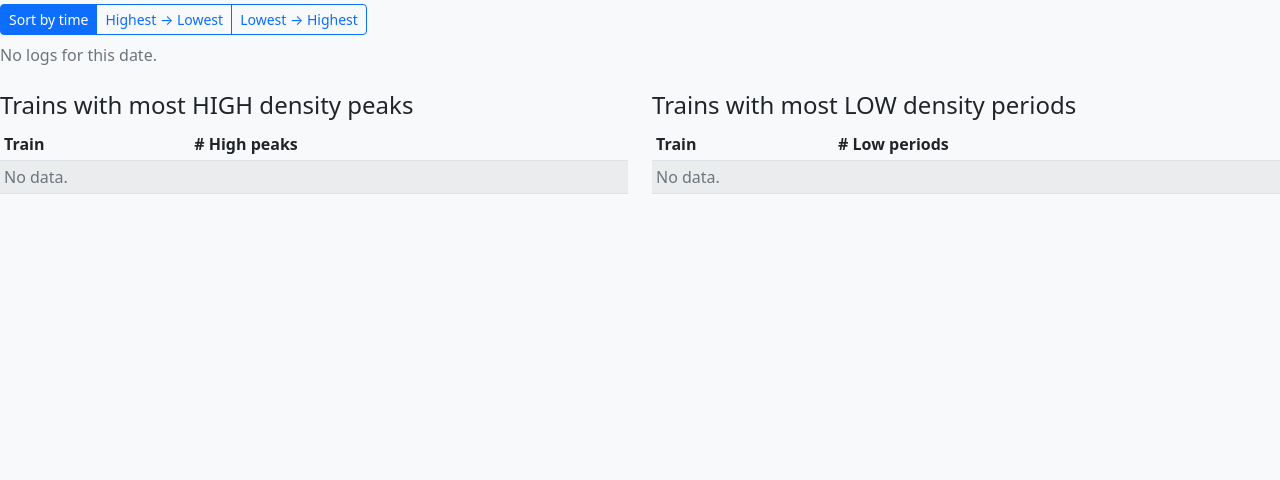
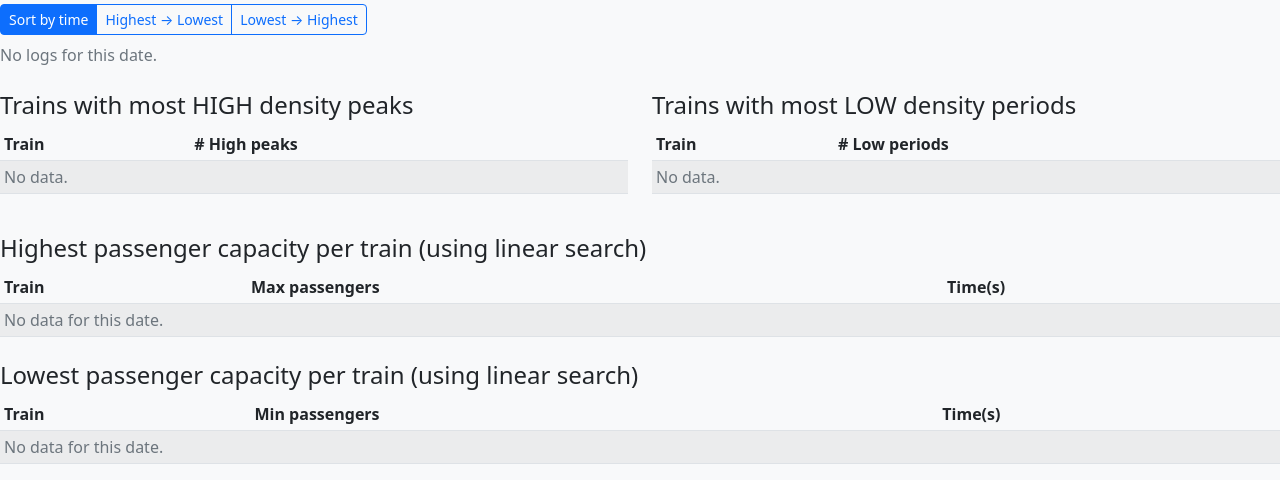
Before and after one commit to SiLanceP/MSYS-30-Final-App, a Django app: page /report/daily/ in a window 1280 px wide. Shown: the part 644-1124 px from the top of the page. Before the commit the page ends 838 px from the top, so only its background shows below. Run offline with Django 5.2, Linux system fonts and the light colour scheme; data comes from the database, SQL or seed files in the repository; both versions use the stored data as it was after the commit; some libraries are stand-ins or nearby versions.

Commit message:
added a hash table for search and changed linear search for daily
hash table is used to search the train and its location on the home page, then linear search is used to search each train's highest and lowest amount of passengers, on what time and what station was it that it got its highest passenger capacity

```diff
--- a/passenger_density/main/templates/passenger_density/daily_report.html
+++ b/passenger_density/main/templates/passenger_density/daily_report.html
@@ -156,6 +156,61 @@
       </div>
     </div>
 
+    <h4 class="mt-4">Highest passenger capacity per train (using linear search)</h4>
+    <table class="table table-sm table-striped align-middle">
+        <thead>
+            <tr>
+            <th>Train</th>
+            <th>Max passengers</th>
+            <th>Time(s)</th>
+            </tr>
+        </thead>
+        <tbody>
+            {% for item in per_train_peaks %}
+            <tr>
+                <td>Train {{ item.train.train_id }}</td>
+                <td>{{ item.max_capacity }}</td>
+                <td>
+                {% for log in item.logs %}
+                    {{ log.timestamp|date:"g:i A" }} ({{ log.station.name }}, {{ log.capacity_level|capfirst }}){% if not forloop.last %}; {% endif %}
+                {% endfor %}
+                </td>
+            </tr>
+            {% empty %}
+            <tr>
+                <td colspan="3" class="text-muted">No data for this date.</td>
+            </tr>
+            {% endfor %}
+        </tbody>
+    </table>
+
+    <h4 class="mt-4">Lowest passenger capacity per train (using linear search)</h4>
+    <table class="table table-sm table-striped align-middle">
+        <thead>
+            <tr>
+            <th>Train</th>
+            <th>Min passengers</th>
+            <th>Time(s)</th>
+            </tr>
+        </thead>
+        <tbody>
+            {% for item in per_train_min_peaks %}
+            <tr>
+                <td>Train {{ item.train.train_id }}</td>
+                <td>{{ item.min_capacity }}</td>
+                <td>
+                {% for log in item.logs %}
+                    {{ log.timestamp|date:"g:i A" }} ({{ log.station.name }}, {{ log.capacity_level|capfirst }}){% if not forloop.last %}; {% endif %}
+                {% endfor %}
+                </td>
+            </tr>
+            {% empty %}
+            <tr>
+                <td colspan="3" class="text-muted">No data for this date.</td>
+            </tr>
+            {% endfor %}
+        </tbody>
+    </table>
     <script src="{% static 'bootstrap/js/bootstrap.bundle.min.js' %}"></script>
   </body>
 </html>
--- a/passenger_density/main/views.py
+++ b/passenger_density/main/views.py
@@ -9,7 +9,7 @@ import datetime
 import numpy as np
 import pandas as pd
 from .models import Account, Station, train as Train, Historicalrecord
-from .data import TrainNode, Queue, merge_sort, merge, linear_search
+from .data import TrainNode, Queue, merge_sort, merge, linear_search, TrainHashTable
 import random
 
 # Create your views here.
@@ -245,7 +245,6 @@ def daily_density_report(request):
 
     trains_by_high = merge_sort(train_stats, lambda s: s["high_count"])
     trains_by_low = merge_sort(train_stats, lambda s: s["low_count"])
-
     context = {
         "target_date": target_date,
         "trains": trains,
@@ -255,9 +254,61 @@ def daily_density_report(request):
         "trains_by_low": trains_by_low,
         "sort_mode": sort_mode,        # <- used by the buttons
     }
+    # --- C1) Highest passenger capacity per train (max peaks, using linear_search) ---
+    per_train_peaks = []
+    for t in trains:
+        t_logs = [log for log in logs if log.train.train_id == t.train_id]
+        if not t_logs:
+            continue
+
+        max_capacity = max(log.passenger_count for log in t_logs)
+
+        def attr_func(log):
+            return str(log.passenger_count)
+
+        max_logs = linear_search(t_logs, str(max_capacity), attr_func)
+        max_logs.sort(key=lambda log: log.timestamp)
+
+        per_train_peaks.append({
+            "train": t,
+            "max_capacity": max_capacity,
+            "logs": max_logs,
+        })
+
+    # --- C2) Lowest passenger capacity per train (min peaks, using linear_search) ---
+    per_train_min_peaks = []
+    for t in trains:
+        t_logs = [log for log in logs if log.train.train_id == t.train_id]
+        if not t_logs:
+            continue
+
+        # exclude 0 if you want only real passenger counts;
+        # change > 0 to >= 0 if you want to include zeros.
+        non_empty_logs = [log for log in t_logs if log.passenger_count > 0]
+        if not non_empty_logs:
+            continue
+
+        min_capacity = min(log.passenger_count for log in non_empty_logs)
+
+        def min_attr_func(log):
+            return str(log.passenger_count)
+
+        min_logs = linear_search(non_empty_logs, str(min_capacity), min_attr_func)
+        min_logs.sort(key=lambda log: log.timestamp)
+
+        per_train_min_peaks.append({
+            "train": t,
+            "min_capacity": min_capacity,
+            "logs": min_logs,
+        })
+
+    context["per_train_peaks"] = per_train_peaks
+    context["per_train_min_peaks"] = per_train_min_peaks
+
     return render(request, "passenger_density/daily_report.html", context)
 
 def daily_density_report_excel(request):
+    # Same inputs as the HTML view
     date_str = request.GET.get("date")
     if date_str:
         try:
@@ -267,23 +318,177 @@ def daily_density_report_excel(request):
     else:
         target_date = timezone.localdate()
 
+    sort_mode = request.GET.get("sort", "time")  # only affects HTML view; here we export all modes
+
     core = _build_daily_report_data(target_date)
+    logs = core["logs"]
     trains = core["trains"]
     rows = core["rows"]
 
-    # Build a DataFrame: index = times, columns = Train N
+    # ---------- 1) Time grid (what you see at the top of the page) ----------
     index = [row["label"] for row in rows]
-    data = {}
+    grid_data = {}
     for col_idx, t in enumerate(trains):
         col_name = f"Train {t.train_id}"
-        data[col_name] = [row["cells"][col_idx] for row in rows]
+        grid_data[col_name] = [row["cells"][col_idx] for row in rows]
+    df_grid = pd.DataFrame(grid_data, index=index)
+    df_grid.index.name = "Time"
 
-    df = pd.DataFrame(data, index=index)
-    df.index.name = "Time"
+    # ---------- 2) Per-train events list (three variants) ----------
+    events_time_rows = []
+    events_high_rows = []
+    events_low_rows = []
 
+    for t in trains:
+        t_logs = [log for log in logs if log.train.train_id == t.train_id]
+        if not t_logs:
+            continue
+
+        # a) time order (as logged)
+        for log in t_logs:
+            events_time_rows.append({
+                "Train": f"Train {t.train_id}",
+                "Time": timezone.localtime(log.timestamp).strftime("%Y-%m-%d %I:%M %p"),
+                "Station": log.station.name,
+                "Passengers": log.passenger_count,
+                "Density": log.capacity_level,
+            })
+
+        # b) sort High -> Low, then capacity (using merge_sort)
+        def key_func(log):
+            level = log.capacity_level.lower()
+            score = DENSITY_SCORE.get(level, 0)
+            return (score, log.passenger_count)
+
+        high_sorted = merge_sort(t_logs, key_func)          # highest score first
+        low_sorted = list(reversed(high_sorted))            # Lowest → Highest
+
+        for log in high_sorted:
+            events_high_rows.append({
+                "Train": f"Train {t.train_id}",
+                "Time": timezone.localtime(log.timestamp).strftime("%Y-%m-%d %I:%M %p"),
+                "Station": log.station.name,
+                "Passengers": log.passenger_count,
+                "Density": log.capacity_level,
+            })
+
+        for log in low_sorted:
+            events_low_rows.append({
+                "Train": f"Train {t.train_id}",
+                "Time": timezone.localtime(log.timestamp).strftime("%Y-%m-%d %I:%M %p"),
+                "Station": log.station.name,
+                "Passengers": log.passenger_count,
+                "Density": log.capacity_level,
+            })
+
+    df_events_time = pd.DataFrame(events_time_rows)
+    df_events_high = pd.DataFrame(events_high_rows)
+    df_events_low = pd.DataFrame(events_low_rows)
+
+    # ---------- 3) Rankings by High / Low peaks (separate sheets) ----------
+    stats_rows = []
+    for t in trains:
+        t_logs = [log for log in logs if log.train.train_id == t.train_id]
+        if not t_logs:
+            continue
+        high_count = sum(1 for log in t_logs if log.capacity_level.lower() == "high")
+        low_count = sum(1 for log in t_logs if log.capacity_level.lower() == "low")
+        stats_rows.append({
+            "Train": f"Train {t.train_id}",
+            "High peaks": high_count,
+            "Low periods": low_count,
+        })
+
+    stats_by_high = merge_sort(stats_rows, lambda s: s["High peaks"])
+    stats_by_low = merge_sort(stats_rows, lambda s: s["Low periods"])
+
+    df_rank_high = pd.DataFrame(
+        [{"Train": s["Train"], "High peaks": s["High peaks"]} for s in stats_by_high]
+    )
+    df_rank_low = pd.DataFrame(
+        [{"Train": s["Train"], "Low periods": s["Low periods"]} for s in stats_by_low]
+    )
+
+    # ---------- 4) Peaks per train: Max and Min (using linear_search) ----------
+    peaks_max_rows = []
+    peaks_min_rows = []
+
+    for t in trains:
+        t_logs = [log for log in logs if log.train.train_id == t.train_id]
+        if not t_logs:
+            continue
+
+        # Ignore completely empty logs for min/max if you want only real passenger counts.
+        # If you want to include 0, remove this filter.
+        non_empty_logs = [log for log in t_logs if log.passenger_count > 0]
+        if not non_empty_logs:
+            continue
+
+        # Max capacity
+        max_capacity = max(log.passenger_count for log in non_empty_logs)
+        # Min capacity (lowest nonzero peak)
+        min_capacity = min(log.passenger_count for log in non_empty_logs)
+
+        def attr_func(log):
+            return str(log.passenger_count)
+
+        # Max peaks
+        max_logs = linear_search(non_empty_logs, str(max_capacity), attr_func)
+        max_logs.sort(key=lambda log: log.timestamp)
+
+        max_times_str = "; ".join(
+            f"{timezone.localtime(log.timestamp).strftime('%I:%M %p').lstrip('0')} "
+            f"({log.station.name}, {log.capacity_level})"
+            for log in max_logs
+        )
+
+        peaks_max_rows.append({
+            "Train": f"Train {t.train_id}",
+            "Max passengers": max_capacity,
+            "Time(s)": max_times_str,
+        })
+
+        # Min peaks
+        min_logs = linear_search(non_empty_logs, str(min_capacity), attr_func)
+        min_logs.sort(key=lambda log: log.timestamp)
+
+        min_times_str = "; ".join(
+            f"{timezone.localtime(log.timestamp).strftime('%I:%M %p').lstrip('0')} "
+            f"({log.station.name}, {log.capacity_level})"
+            for log in min_logs
+        )
+
+        peaks_min_rows.append({
+            "Train": f"Train {t.train_id}",
+            "Min passengers": min_capacity,
+            "Time(s)": min_times_str,
+        })
+
+    df_peaks_max = pd.DataFrame(peaks_max_rows)
+    df_peaks_min = pd.DataFrame(peaks_min_rows)
+
+    # ---------- Write all to a single Excel file ----------
     output = BytesIO()
-    with pd.ExcelWriter(output, engine="xlsxwriter") as writer:
-        df.to_excel(writer, sheet_name="DailyDensity")
+    with pd.ExcelWriter(output) as writer:
+        df_grid.to_excel(writer, sheet_name="Grid")
+
+        if not df_events_time.empty:
+            df_events_time.to_excel(writer, sheet_name="EventsTime", index=False)
+        if not df_events_high.empty:
+            df_events_high.to_excel(writer, sheet_name="EventsHighToLow", index=False)
+        if not df_events_low.empty:
+            df_events_low.to_excel(writer, sheet_name="EventsLowToHigh", index=False)
+
+        if not df_rank_high.empty:
+            df_rank_high.to_excel(writer, sheet_name="RankHigh", index=False)
+        if not df_rank_low.empty:
+            df_rank_low.to_excel(writer, sheet_name="RankLow", index=False)
+
+        if not df_peaks_max.empty:
+            df_peaks_max.to_excel(writer, sheet_name="PeaksMax", index=False)
+        if not df_peaks_min.empty:
+            df_peaks_min.to_excel(writer, sheet_name="PeaksMin", index=False)
+
     output.seek(0)
 
     filename = f"density_{target_date}.xlsx"
@@ -291,7 +496,7 @@ def daily_density_report_excel(request):
         output.read(),
         content_type="application/vnd.openxmlformats-officedocument.spreadsheetml.sheet",
     )
-    resp["Content-Disposition"] = f'attachment; filename="{filename}"'
+    resp["Content-Disposition"] = f'attachment; filename=\"{filename}\"'
     return resp
 
 @require_POST
@@ -342,68 +547,47 @@ def clear_daily_report(request):
     # Redirect back to the report page for that same date
     return redirect(f"{reverse('daily_density_report')}?date={target_date.isoformat()}")
 
-def simulate_queue(request):
-    if request.method == 'POST':
-        station_name = request.POST.get('station')
-        station = get_object_or_404(Station, name=station_name)
-
-        # Initialize Queue
-        train_queue = Queue()
-
-        # Enqueue trains currently at the station
-        trains_at_station = Train.objects.filter(current_station=station).order_by('last_updated')
-        for train in trains_at_station:
-            train_queue.push(train.train_id)
-
-        # Dequeue trains to simulate processing
-        processed_trains = []
-        while not train_queue.is_empty():
-            train_id = train_queue.pop()
-            processed_trains.append(train_id)
-
-        context = {
-            'station': station,
-            'processed_trains': processed_trains,
-        }
-        return render(request, 'passenger_density/simulation_result.html', context)
-    else:
-        return redirect('home')
-# -- 2. Search Train (Linear Search) ---
 def search_train(request):
     search_result = None
     search_message = None
 
-    # 1. Fetch all trains (needed for the Dropdown AND the Search)
-    all_trains = list(Train.objects.all())
+    # Build hash table of all trains
+    all_trains_qs = Train.objects.all().order_by("train_id")
+    all_trains = list(all_trains_qs)
 
-    # 2. Check if the user picked something from the dropdown
-    query = request.GET.get('train_id')
+    table = TrainHashTable()
+    table.build_from_queryset(all_trains)
 
+    query = request.GET.get("train_id")
+
+    selected_train = None
     if query:
-        # 3. Define the attribute function for linear search
-        # We look for an exact match on the Train ID
-        get_id_func = lambda t: str(t.train_id)
+        try:
+            q_id = int(query)
+        except ValueError:
+            q_id = None
 
-        # 4. Perform Linear Search using your custom function
-        matches = linear_search(all_trains, query, get_id_func)
+        if q_id is not None:
+            selected_train = table.get(q_id)  # O(1) hash table lookup
 
-        if matches:
-            found_train = matches[0]
-
-            # Check if the train is currently assigned to a station
-            if found_train.current_station:
-                search_result = f"Train {found_train.train_id} ({found_train.name}) is currently at {found_train.current_station.name}."
-            else:
-                search_result = f"Train {found_train.train_id} ({found_train.name}) is currently in transit/inactive (not at any station)."
+    if selected_train:
+        if selected_train.current_station:
+            search_result = (
+                f"Train {selected_train.train_id} is currently at "
+                f"{selected_train.current_station.name}."
+            )
         else:
-            # This handles the rare case where the ID in the dropdown
-            # might have been deleted from the DB between loading and clicking
-            search_message = "Error: Selected train could not be found."
+            search_result = (
+                f"Train {selected_train.train_id} is currently in transit/inactive "
+                f"(not at any station)."
+            )
+    elif query:
+        search_message = "Train not found."
 
     context = {
-        'trains': all_trains, # Pass the list to populate the dropdown
-        'search_result': search_result,
-        'search_message': search_message,
-        'selected_train': query # To keep the dropdown selected on the current choice
+        "trains": all_trains,
+        "search_result": search_result,
+        "search_message": search_message,
+        "selected_train": query,
     }
-    return render(request, 'passenger_density/search_train.html', context)
+    return render(request, "passenger_density/search_train.html", context)
```
Also changed, not shown: passenger_density/main/data.py (+12 -0 lines), passenger_density/db.sqlite3.
